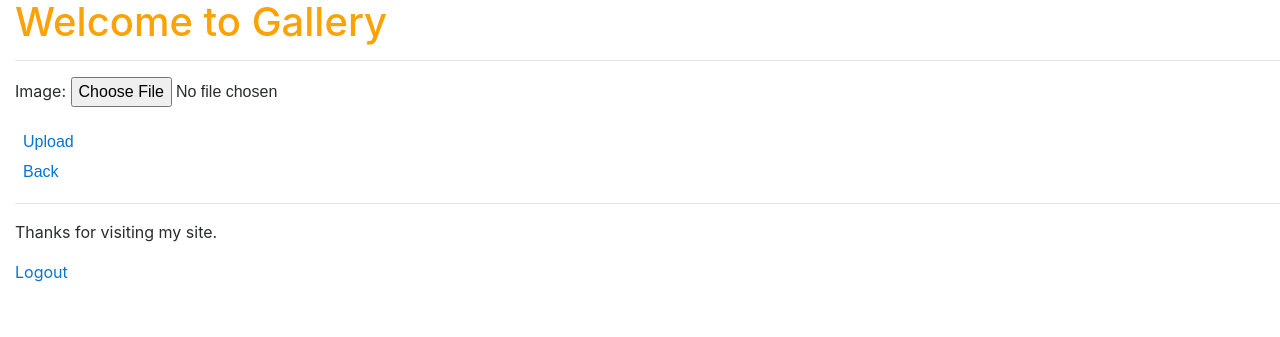
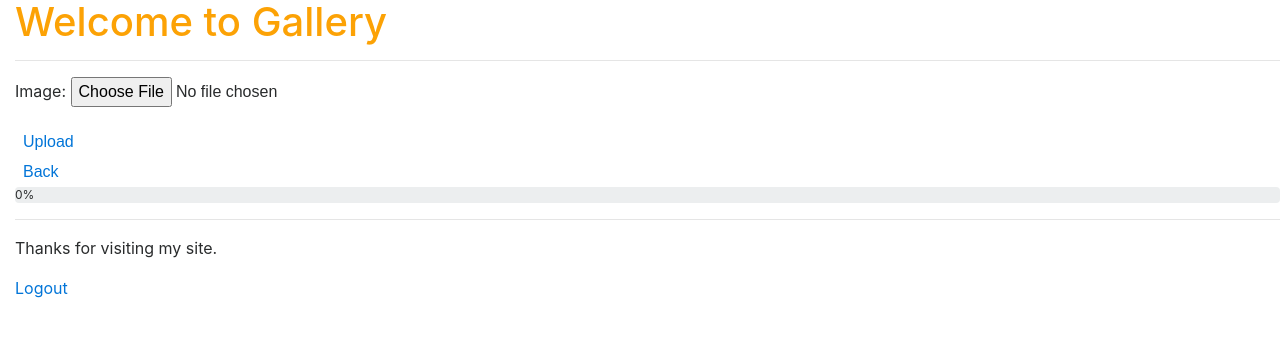
Before and after one commit to alexleschenko/gallery, a Django app: page /images/add/ in a window 1280 px wide. Shown: the top 337 px of the page. Run offline with Django 3.2, Linux system fonts and the light colour scheme; the visitor is signed in with stand-in values (Sample User, id 1); some libraries are stand-ins or nearby versions.

Commit message:
done: progress bar - using jquerry in uplad.html

```diff
--- a/gallery/settings.py
+++ b/gallery/settings.py
@@ -128,4 +128,4 @@ MEDIA_URL = '/media/'
 
 # Max upload size in mb
 MAX_UPLOAD_SIZE = 2
-MAX_STORAGE_SIZE = 1
+MAX_STORAGE_SIZE = 10
--- a/templates/upload.html
+++ b/templates/upload.html
@@ -1,17 +1,60 @@
 {% extends "base.html" %}
+
+
+
 {% block title %}Upload Image{% endblock %}
 {% block content %}
-    <form action="{% url 'add_image' %}" method="post" enctype="multipart/form-data" class="form">{% csrf_token %}
+    <form action="{% url 'add_image' %}" method="post" enctype="multipart/form-data" class="form"
+          id="form">{% csrf_token %}
         {% if messages %}
             {% for message in messages %}
                 {{ message }}
             {% endfor %}
         {% endif %}
 
-        {{ form.as_p }}
+        <div class="file-upload">{{ form.as_p }}</div>
         <input type="hidden" id="X-Progress-ID" name="X-Progress-ID" value=""/>
 
         <input type="hidden" id="id" name="id" value=""/>
-        <input type="submit" value="Upload" class="btn-link"><br>
+        <input type="submit" value="Upload" class="btn-link" ><br>
         <input type="button" onclick="history.back()" value="Back" class="btn-link">
+    </form>
+
+    <div class="progress">
+    <div class="bar"></div >
+    <div class="percent">0%</div >
+</div>
+
+<div id="status"></div>
+
+    <script src="http://ajax.googleapis.com/ajax/libs/jquery/1.7/jquery.js"></script>
+    <script src="http://malsup.github.com/jquery.form.js"></script>
+
+   <script>
+
+$(function() {
+
+    var bar = $('.bar');
+    var percent = $('.percent');
+    var status = $('#status');
+
+    $('form').ajaxForm({
+        beforeSend: function() {
+            status.empty();
+            var percentVal = '0%';
+            bar.width(percentVal);
+            percent.html(percentVal);
+        },
+        uploadProgress: function(event, position, total, percentComplete) {
+            var percentVal = percentComplete + '%';
+            bar.width(percentVal);
+            percent.html(percentVal);
+        },
+        complete: function(xhr) {
+            window.location = "{% url 'user_profile' %}";
+        }
+    });
+});
+</script>
+
 {% endblock %}
```
